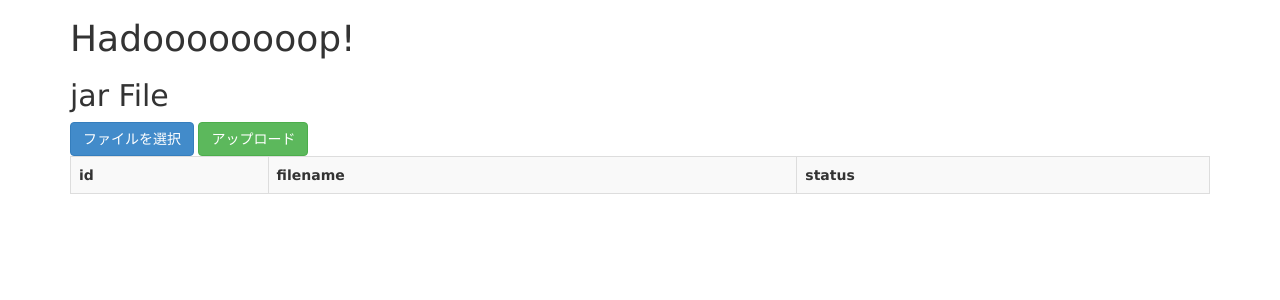
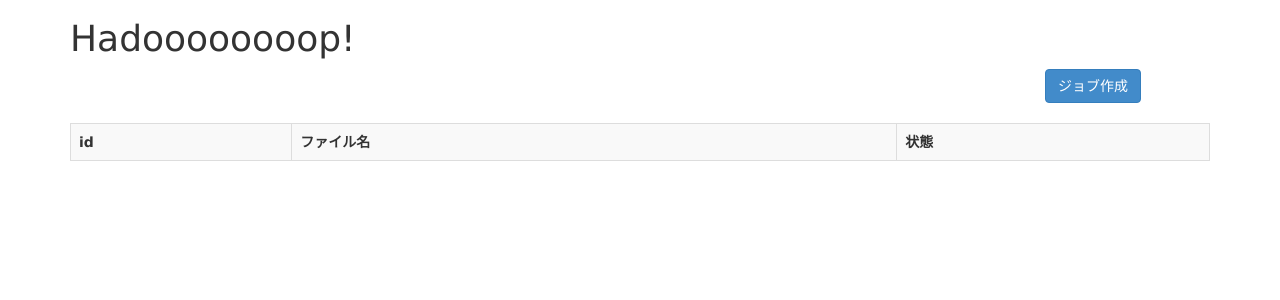
Before and after one commit to pbl-cloud/paas-manager, a Flask app: page / in a window 1280 px wide. Shown: the part 51-351 px from the top of the page. Run offline with Flask 2, Linux system fonts and the light colour scheme; lists and menus that the app fills with data are empty; parts of the project's set-up code (start-up, migrations or seed data) failed here and were passed over; some libraries are stand-ins or nearby versions.

Commit message:
Improve job creation.

```diff
--- a/paas_manager/app/forms/__init__.py
+++ b/paas_manager/app/forms/__init__.py
@@ -1 +1,2 @@
 from .registration_form import RegistrationForm
+from .job_creation_form import JobCreationForm
--- /dev/null
+++ b/paas_manager/app/forms/job_creation_form.py
@@ -0,0 +1,16 @@
+from flask_wtf import Form
+from wtforms import TextField
+from flask_wtf.file import FileField, FileAllowed, FileRequired
+
+NO_FILE_MSG = 'ファイルを指定してください。'
+NOT_JAR_MSG = 'jarファイルを選択してください。'
+
+file_validators = [
+    FileRequired(message=NO_FILE_MSG),
+    FileAllowed(['jar'], NOT_JAR_MSG)
+]
+
+
+class JobCreationForm(Form):
+    jar_file = FileField('Hadoop MapReduce用のjar', validators=file_validators)
+    arguments = TextField('引数')
--- a/paas_manager/app/static/main.js
+++ b/paas_manager/app/static/main.js
@@ -1,5 +1,24 @@
+var extractFilename = function (path) {
+  var pieces = path.split(/(\\|\/)/g);
+  return pieces[pieces.length - 1];
+};
+
+
 $(function() {
   $('#file-btn').click(function() {
-    $('#file-input').click();
+    $('#jar_file').click();
   });
+
+  $('#jar_file').change(function() {
+    var filename = extractFilename($(this).val());
+    $('#selected-file').text(filename);
+  });
+
+
+  if (window.showOnLoad && window.showOnLoad.length > 0) {
+    for (var i = 0; i < window.showOnLoad.length; i++) {
+      var selector = '#' + window.showOnLoad[i];
+      $(selector).modal('show');
+    }
+  }
 });
--- a/paas_manager/app/static/style.css
+++ b/paas_manager/app/static/style.css
@@ -26,3 +26,13 @@ td  {
   width: 40%;
   margin: 10px auto;
 }
+
+.top-buffer {
+  margin-top:20px;
+}
+
+.invisible {
+  visibility: hidden;
+  width: 0;
+  height: 0;
+}
--- a/paas_manager/app/templates/_formhelpers.html
+++ b/paas_manager/app/templates/_formhelpers.html
@@ -1,9 +1,9 @@
 {% macro render_field(field) %}
     <div class="form-group {{ 'has-error' if field.errors else ''}}">
       {{ field.label }}
-      {%- if field.errors %}
+      {% if field.errors %}
         <span class="text-danger">{{ field.errors[0] }}</span>
-      {%- endif %}
+      {% endif %}
 
       {{ field(class="form-control") }}
     </div>
--- a/paas_manager/app/templates/index.html
+++ b/paas_manager/app/templates/index.html
@@ -2,22 +2,27 @@
 {% block body %}
     <h1>Hadoooooooop!</h1>
 
-    <form method="post" enctype="multipart/form-data" action="/upload">
+<!--     <form method="post" enctype="multipart/form-data" action="/upload">
         <h2>jar File</h2>
         <input type="file" id="file-input" name="file" style="display: none;">
         <button type="button" class="btn btn-primary" id="file-btn">ファイルを選択</button>
-        <script type="text/javascript">
-
-        </script>
         <button type="submit" class="btn btn-success">アップロード</button>
     </form>
+ -->
+    <div class="row">
+      <div class="col-xs-1 col-xs-offset-10">
+        <button class="btn btn-primary" data-toggle="modal" data-target="#job-creation-modal" data-backdrop="static" data-keyboard="false">
+          ジョブ作成
+        </button>
+      </div>
+    </div>
 
-		<table class="table table-striped">
+		<table class="table table-striped top-buffer">
 			<tbody>
 				<tr>
 					<th>id</th>
-					<th>filename</th>
-					<th>status</th>
+					<th>ファイル名</th>
+					<th>状態</th>
 				</tr>
       {% for job in jobs %}
 				<tr>
@@ -29,4 +34,6 @@
 			</tbody>
 		</table>
 
+    {% include 'job_creation_modal.html' %}
+
 {% endblock %}
--- /dev/null
+++ b/paas_manager/app/templates/job_creation_modal.html
@@ -0,0 +1,20 @@
+<div id="job-creation-modal" class="modal fade">
+  <div class="modal-dialog">
+    <div class="modal-content">
+      <div class="modal-header">
+        <button type="button" class="close" data-dismiss="modal" aria-hidden="true">&times;</button>
+        <h4 class="modal-title">ジョブ新規作成</h4>
+      </div>
+      <div class="modal-body">
+        {% include 'job_form.html' %}
+      </div>
+    </div>
+  </div>
+</div>
+
+{% if job_form.errors %}
+  <script>
+    window.showOnLoad = window.showOnLoad || [];
+    window.showOnLoad.push('job-creation-modal');
+  </script>
+{% endif %}
--- /dev/null
+++ b/paas_manager/app/templates/job_form.html
@@ -0,0 +1,26 @@
+{% from "_formhelpers.html" import render_field %}
+
+<form class="form" method="post" enctype="multipart/form-data" action="/upload">
+  <div class="form-group">
+    {{ job_form.jar_file.label }}
+    {% if job_form.jar_file.errors %}
+      <span class="text-danger">
+        {{ job_form.jar_file.errors[0] }}
+      </span>
+    {% endif %}
+    <div class="row">
+      {{ job_form.jar_file(class="hidden") }}
+      <button type="button" class="btn" id="file-btn">ファイルを選択</button>
+      <span id="selected-file"></span>
+    </div>
+  </div>
+
+  {{ render_field(job_form.arguments) }}
+
+  {{ job_form.csrf_token }}
+
+  <div class="modal-footer">
+    <button type="button" class="btn btn-default" data-dismiss="modal">キャンセル</button>
+    <input type="submit" class="btn btn-primary" value="提出">
+  </div>
+</form>
--- a/paas_manager/app/templates/register.html
+++ b/paas_manager/app/templates/register.html
@@ -6,6 +6,8 @@
     <form class="form" method="POST" action="/register">
       {{ render_field(form.email) }}
       {{ render_field(form.password) }}
+
+      {{ form.csrf_token }}
       <input type="submit" value="登録する" class="btn btn-primary pull-right">
     </form>
 </div>
--- a/paas_manager/app/views.py
+++ b/paas_manager/app/views.py
@@ -1,9 +1,10 @@
 from . import app
 from flask import render_template, request, redirect, url_for, session, flash
+from werkzeug.datastructures import CombinedMultiDict
 import os
 
 from .models import Jobs, Users
-from .forms import RegistrationForm
+from .forms import RegistrationForm, JobCreationForm
 from .auth import current_user, user_signed_in
 from . import queue_manager
 
@@ -25,32 +26,33 @@ def needs_authentication(fn):
 
 
 @app.route("/")
-def index():
+def index(job_form=None):
+    if job_form is None:
+        job_form = JobCreationForm(request.form)
     jobs = []
     if user_signed_in():
         jobs = Jobs.query(user_id=current_user().id)
-    return render_template("index.html", jobs=jobs)
+    return render_template("index.html", jobs=jobs, job_form=job_form)
 
 
 @app.route('/upload', methods=['POST'])
 @needs_authentication
 def upload():
-    if request.method == 'POST':
-        file = request.files['file']
-        # email = request.form['email']
-
-        if file and allowed_file(file.filename):
-            job = Jobs.create(user_id=current_user().id, filename=file.filename)
-            job.save_file(file)
-            queue_manager.enqueue_job(job)
-            #gmail(file.filename, email)
-
-    return redirect(url_for('index'))
+    job_form = JobCreationForm()
+    if request.method == 'POST' and job_form.validate_on_submit():
+        f = request.files['jar_file']
+        job = Jobs.create(user_id=current_user().id, filename=f.filename)
+        job.save_file(f)
+        queue_manager.enqueue_job(job)
+        #gmail(file.filename, email)
+        flash('ジョブが提出されました。', 'success')
+        return redirect(url_for('index'))
+    return index(job_form)
 
 
 @app.route('/register', methods=['GET', 'POST'])
 def register():
-    form = RegistrationForm(request.form)
+    form = RegistrationForm()
     if request.method == 'POST' and form.validate():
         user = Users.create(**form.data)
         session['user_id'] = user.id
```
Also changed, not shown: paas_manager/app/forms/registration_form.py (+10 -5 lines).
